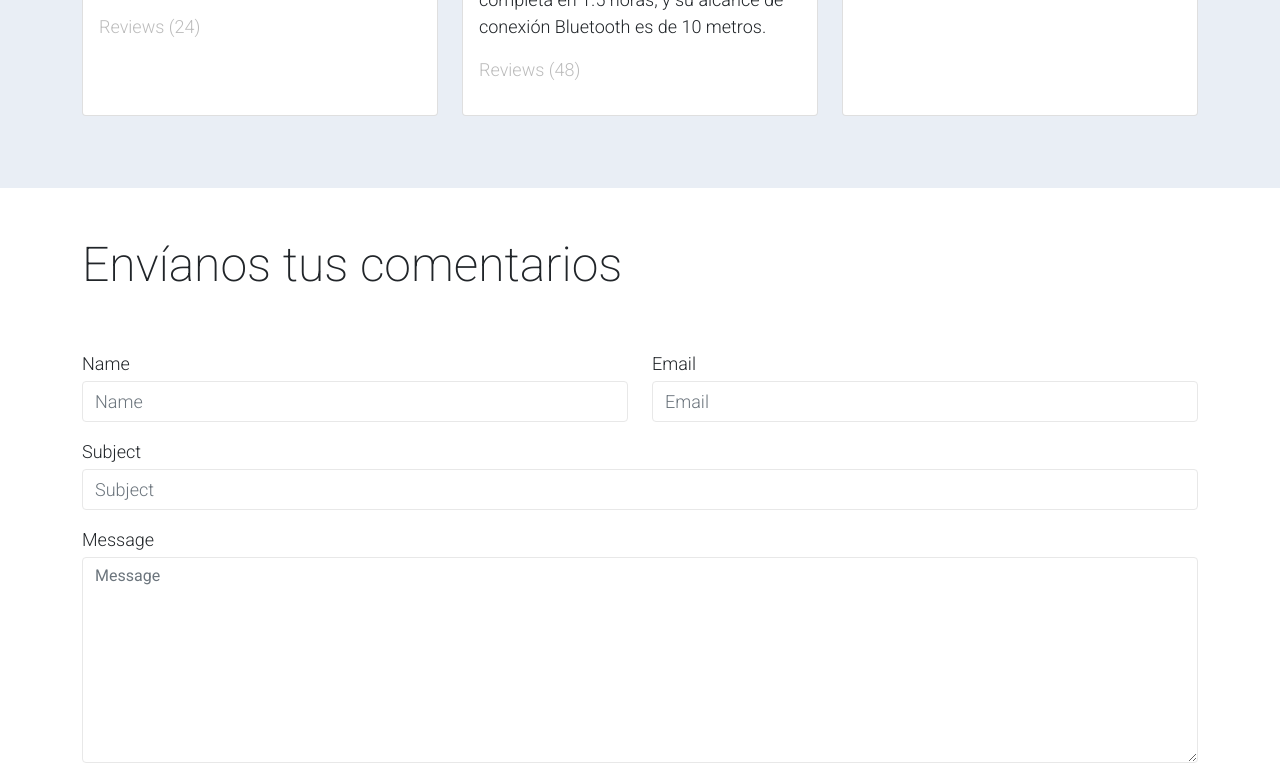
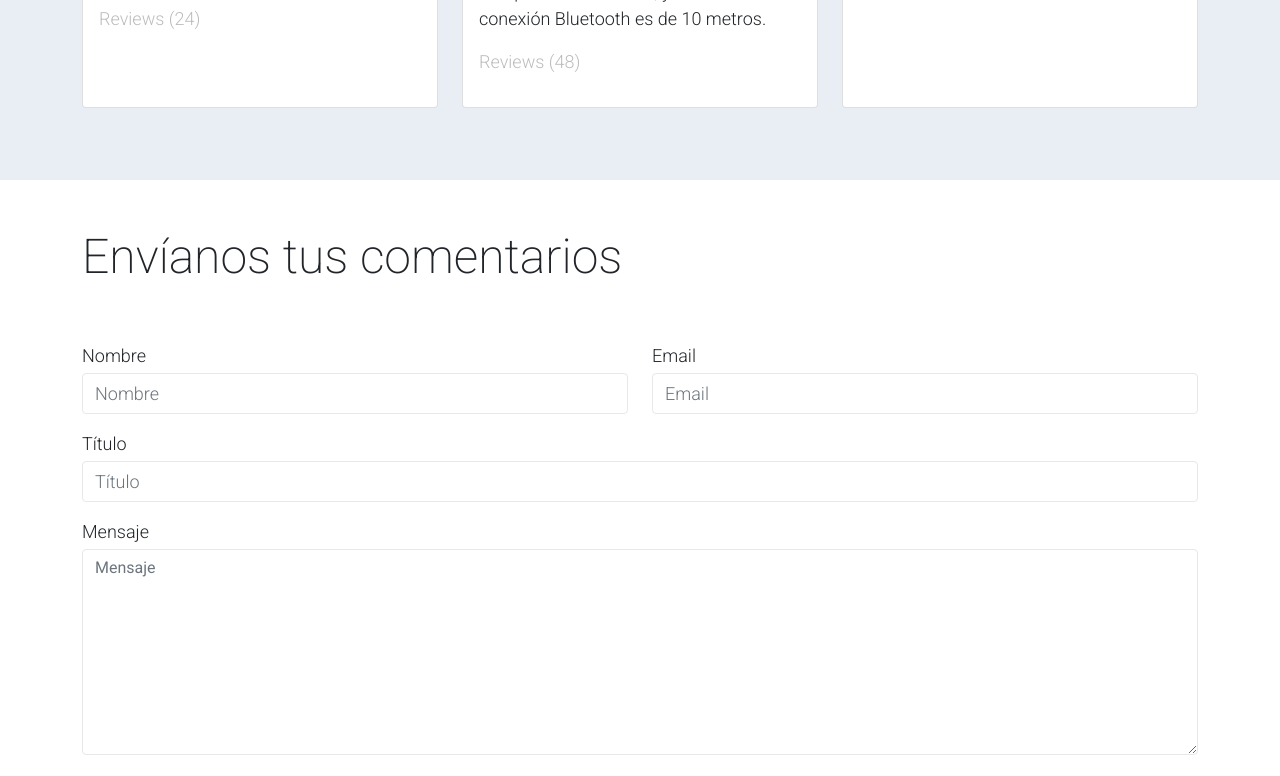
Before and after one commit to Fuerzas-Armadas-ESPE/002-desarrollo-de-una-aplicaci-n-web-group-1, a plain HTML site: page Group1-Activity2/index.html in a window 1280 px wide. Shown: the part 2805-3581 px from the top of the page. Drawn offline with Linux system fonts and the light colour scheme.

Commit message:
ultimas modificaciones

```diff
--- a/Group1-Activity2/assets/css/custom.css
+++ b/Group1-Activity2/assets/css/custom.css
@@ -1,3 +1,8 @@
 /*
 Custom Css
 */
+
+
+#personailizado1 img{
+    margin-bottom: 40px;
+}
--- a/Group1-Activity2/index.html
+++ b/Group1-Activity2/index.html
@@ -186,7 +186,7 @@ https://templatemo.com/tm-559-zay-shop
                 </p>
             </div>
         </div>
-        <div class="row">
+        <div class="row" id="personailizado1">
             <div class="col-12 col-md-4 p-5 mt-3">
                 <a href="#"><img src="./assets/img/carrusel1.png" class="rounded-circle img-fluid border"></a>
                 <h5 class="text-center mt-3 mb-3">Laptops</h5>
@@ -314,8 +314,8 @@ Los auriculares inalámbricos ofrecen una salida máxima de 10 mW y se cargan me
             <form action="https://formsubmit.co/rasilva7@espe.edu.ec" method="POST">
                 <div class="row">
                     <div class="form-group col-md-6 mb-3">
-                        <label for="inputname">Name</label>
-                        <input type="text" class="form-control mt-1" id="name" name="name" placeholder="Name">
+                        <label for="inputname">Nombre</label>
+                        <input type="text" class="form-control mt-1" id="name" name="name" placeholder="Nombre">
                     </div>
                     <div class="form-group col-md-6 mb-3">
                         <label for="inputemail">Email</label>
@@ -323,12 +323,12 @@ Los auriculares inalámbricos ofrecen una salida máxima de 10 mW y se cargan me
                     </div>
                 </div>
                 <div class="mb-3">
-                    <label for="inputsubject">Subject</label>
-                    <input type="text" class="form-control mt-1" id="subject" name="subject" placeholder="Subject">
+                    <label for="inputsubject">Título</label>
+                    <input type="text" class="form-control mt-1" id="subject" name="subject" placeholder="Título">
                 </div>
                 <div class="mb-3">
-                    <label for="inputmessage">Message</label>
-                    <textarea class="form-control mt-1" id="message" name="message" placeholder="Message" rows="8"></textarea>
+                    <label for="inputmessage">Mensaje</label>
+                    <textarea class="form-control mt-1" id="message" name="message" placeholder="Mensaje" rows="8"></textarea>
                 </div>
                 <div class="row">
                     <div class="col text-end mt-2">
```
Also changed, not shown: Group1-Activity2/assets/img/carrusel1.png, Group1-Activity2/assets/img/carrusel2.png, Group1-Activity2/assets/img/carrusel3.png.
